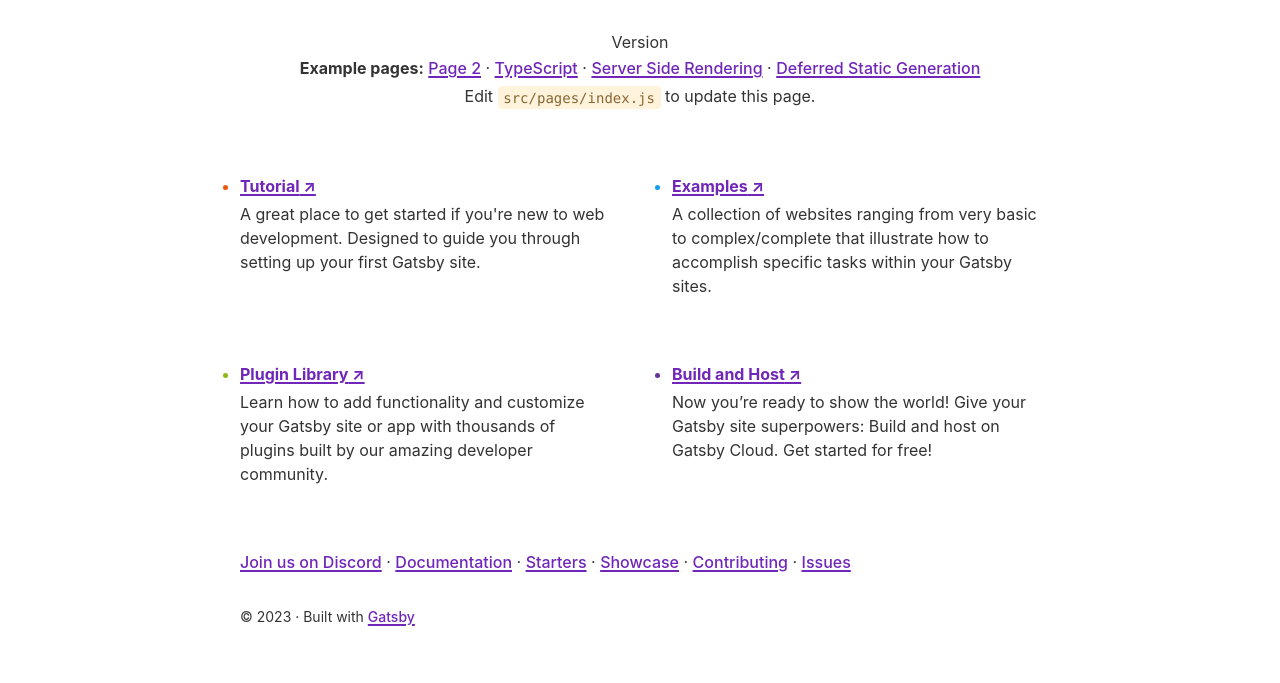
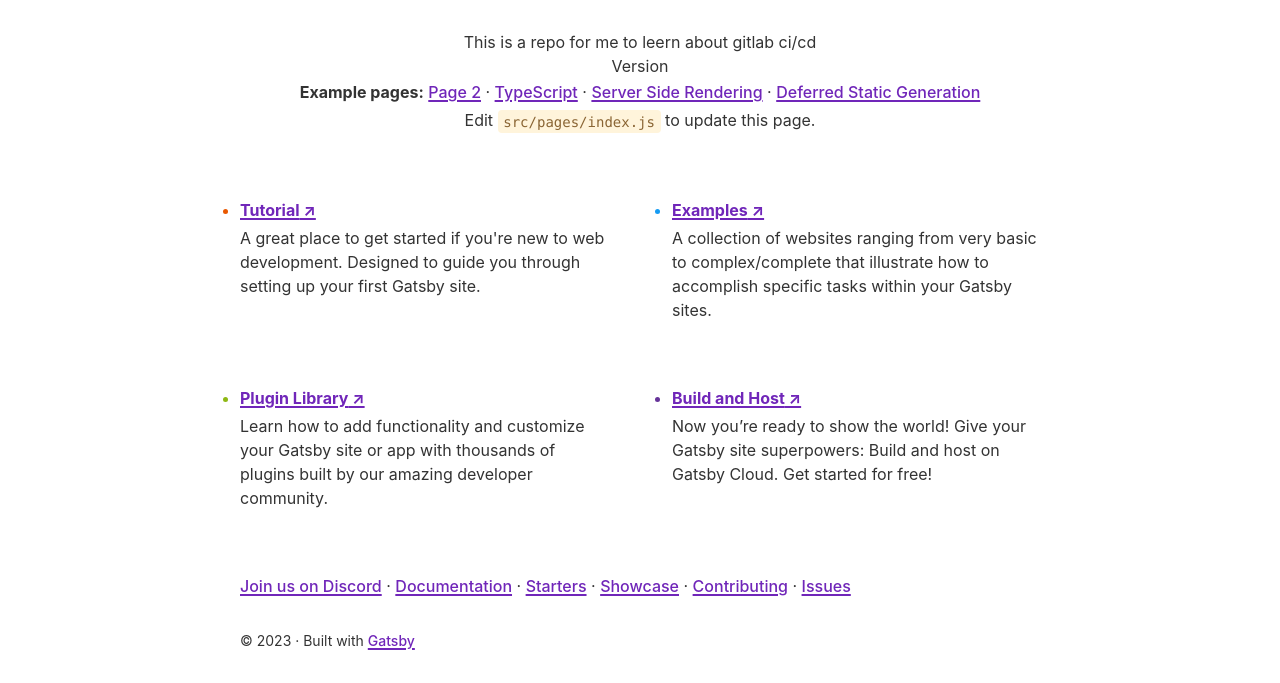
Before and after one commit to dopittman/gitlab-static-site, a Gatsby site: page / in a window 1280 px wide. Shown: the part 224-907 px from the top of the page. Before the commit the page ends 883 px from the top, so only its background shows below. Built offline with nearby package versions, Linux system fonts and the light colour scheme; Gatsby itself is replaced by a stand-in of ours.

Commit message:
Update index.js

```diff
--- a/src/pages/index.js
+++ b/src/pages/index.js
@@ -84,6 +84,7 @@ const IndexPage = () => (
       <h1>
         Welcome to <b>Gatsby!</b>
       </h1>
+      <div>This is a repo for me to leern about gitlab ci/cd</div>
       <div>Version {process.env.GATSBY_VERSION}</div>
       <p className={styles.intro}>
         <b>Example pages:</b>{" "}
```
